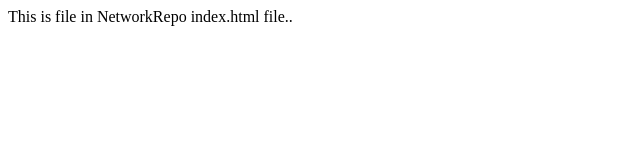
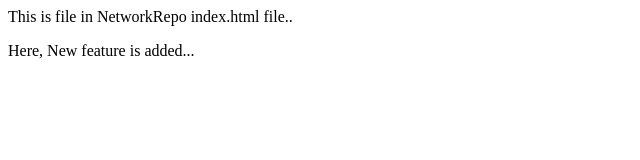
Before and after one commit to jaswanthsinghrasaputra/Network---2, a plain HTML site: page index.html in a window 1280 px wide. Shown: the whole page, without its empty margins (0-640 px from the left). Drawn offline with Linux system fonts and the light colour scheme.

Commit message:
New feature is added

```diff
--- a/index.html
+++ b/index.html
@@ -1 +1,3 @@
 <p>This is file in NetworkRepo index.html file..</p>
+
+<p>Here, New feature is added...</p>
```
